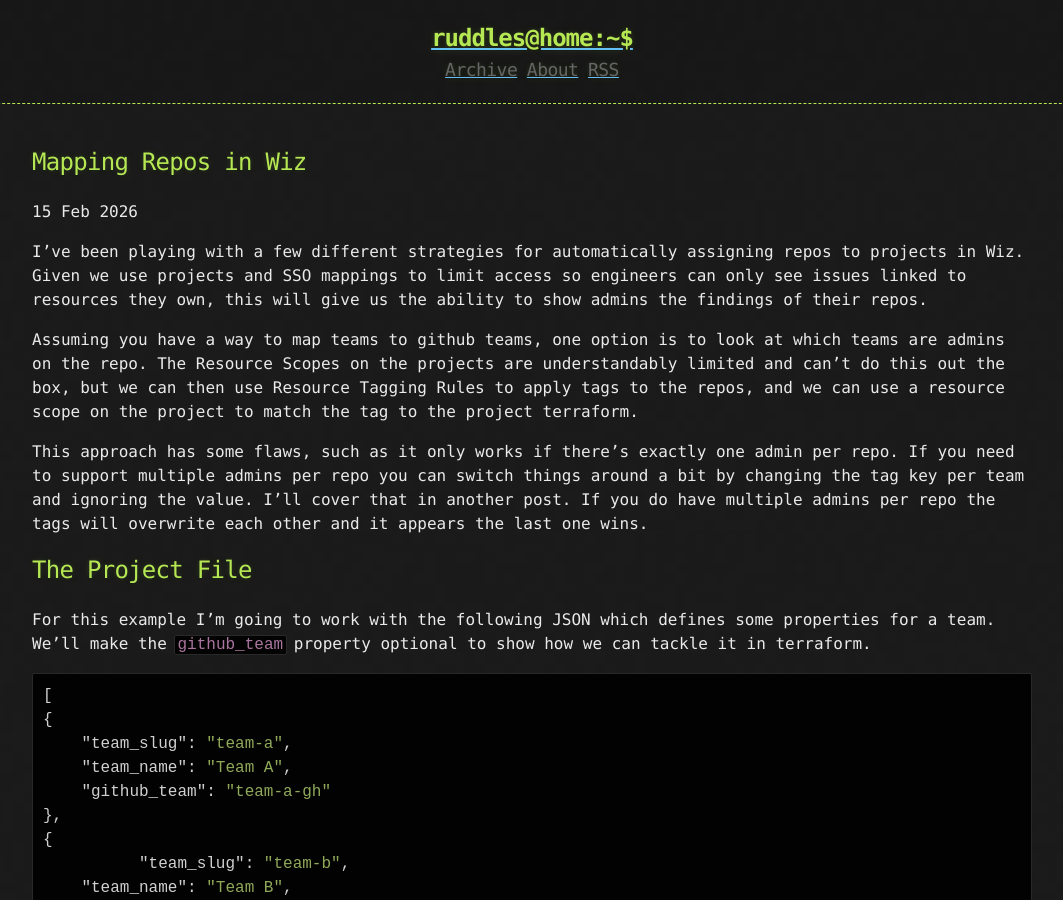
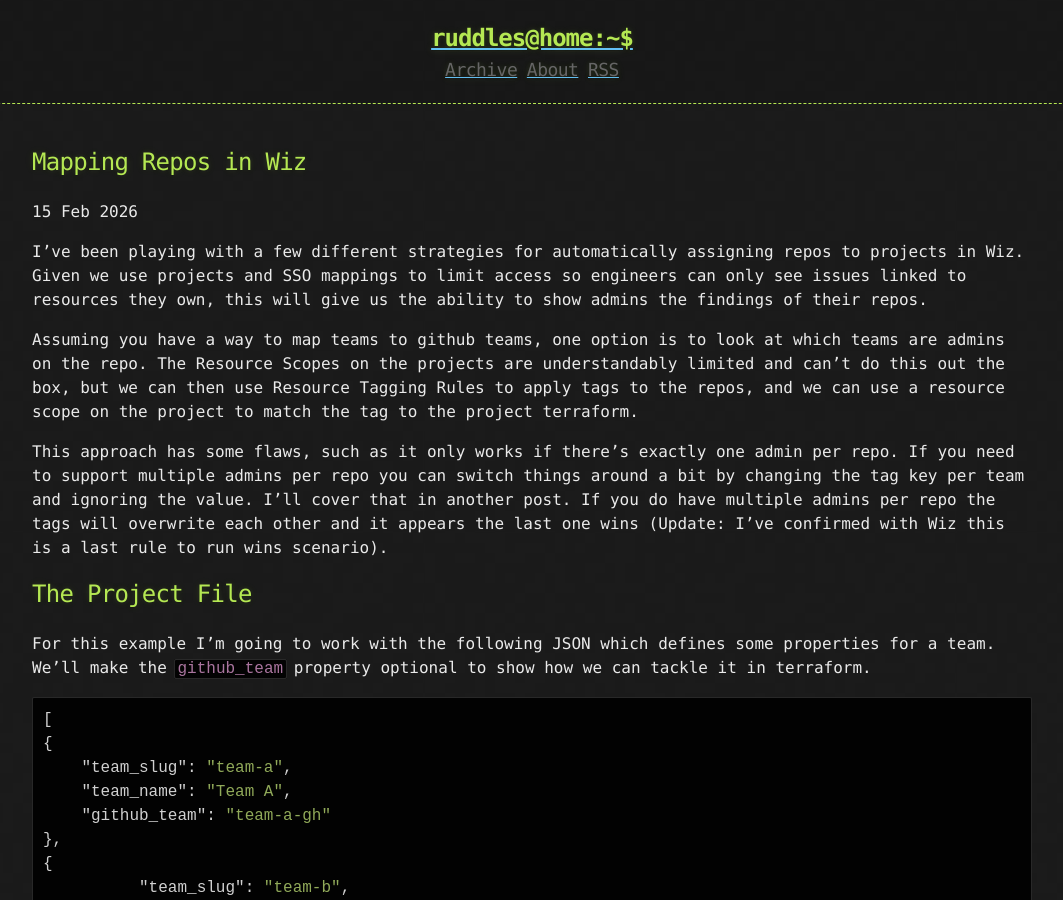
Before and after one commit to ruddles/ruddles.github.io, a Jekyll site: the page built from _posts/2026-02-15-Wiz-Code-Repo-Mapping.md, in a window 1280 px wide and 900 px high. Shown: the whole window, without its empty margins (108-1171 px from the left). Built offline with Jekyll 4.4.1, drawn with Linux system fonts in a browser that asks for light colours; some of the changed text lies outside the part shown.

Commit message:
Cleaned up the tag name
also updated the wiz support confirmation

```diff
--- a/_posts/2026-02-15-Wiz-Code-Repo-Mapping.md
+++ b/_posts/2026-02-15-Wiz-Code-Repo-Mapping.md
@@ -7,7 +7,7 @@ I've been playing with a few different strategies for automatically assigning re
 
 Assuming you have a way to map teams to github teams, one option is to look at which teams are admins on the repo. The Resource Scopes on the projects are understandably limited and can't do this out the box, but we can then use Resource Tagging Rules to apply tags to the repos, and we can use a resource scope on the project to match the tag to the project terraform.
 
-This approach has some flaws, such as it only works if there's exactly one admin per repo. If you need to support multiple admins per repo you can switch things around a bit by changing the tag key per team and ignoring the value. I'll cover that in another post. If you do have multiple admins per repo the tags will overwrite each other and it appears the last one wins.
+This approach has some flaws, such as it only works if there's exactly one admin per repo. If you need to support multiple admins per repo you can switch things around a bit by changing the tag key per team and ignoring the value. I'll cover that in another post. If you do have multiple admins per repo the tags will overwrite each other and it appears the last one wins (Update: I've confirmed with Wiz this is a last rule to run wins scenario).
 
 ## The Project File
 
```
Also changed, not shown: other parts of _posts/2026-02-15-Wiz-Code-Repo-Mapping.md (+1 -1 lines).
